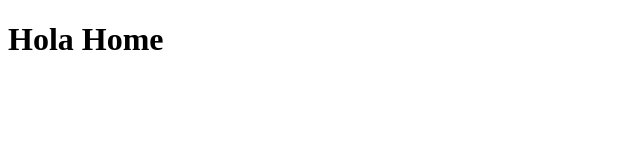
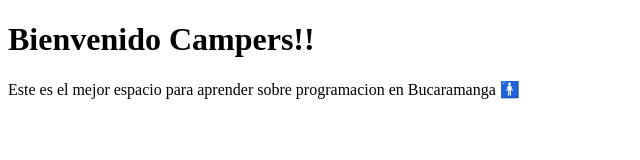
Before and after one commit to MarcelaSerrano98/git-branch-conflicto, a plain HTML site: page home.html in a window 1280 px wide. Shown: the whole page, without its empty margins (0-640 px from the left). Drawn offline with Linux system fonts and the light colour scheme.

Commit message:
feat: :sparkles: moidifica home.html

```diff
--- a/home.html
+++ b/home.html
@@ -6,6 +6,7 @@
     <title>Home</title>
 </head>
 <body>
-    <h1>Hola Home</h1>
+    <h1>Bienvenido Campers!!</h1>
+    <p>Este es el mejor espacio para aprender sobre programacion en Bucaramanga 🚹</p>
 </body>
 </html>
```
